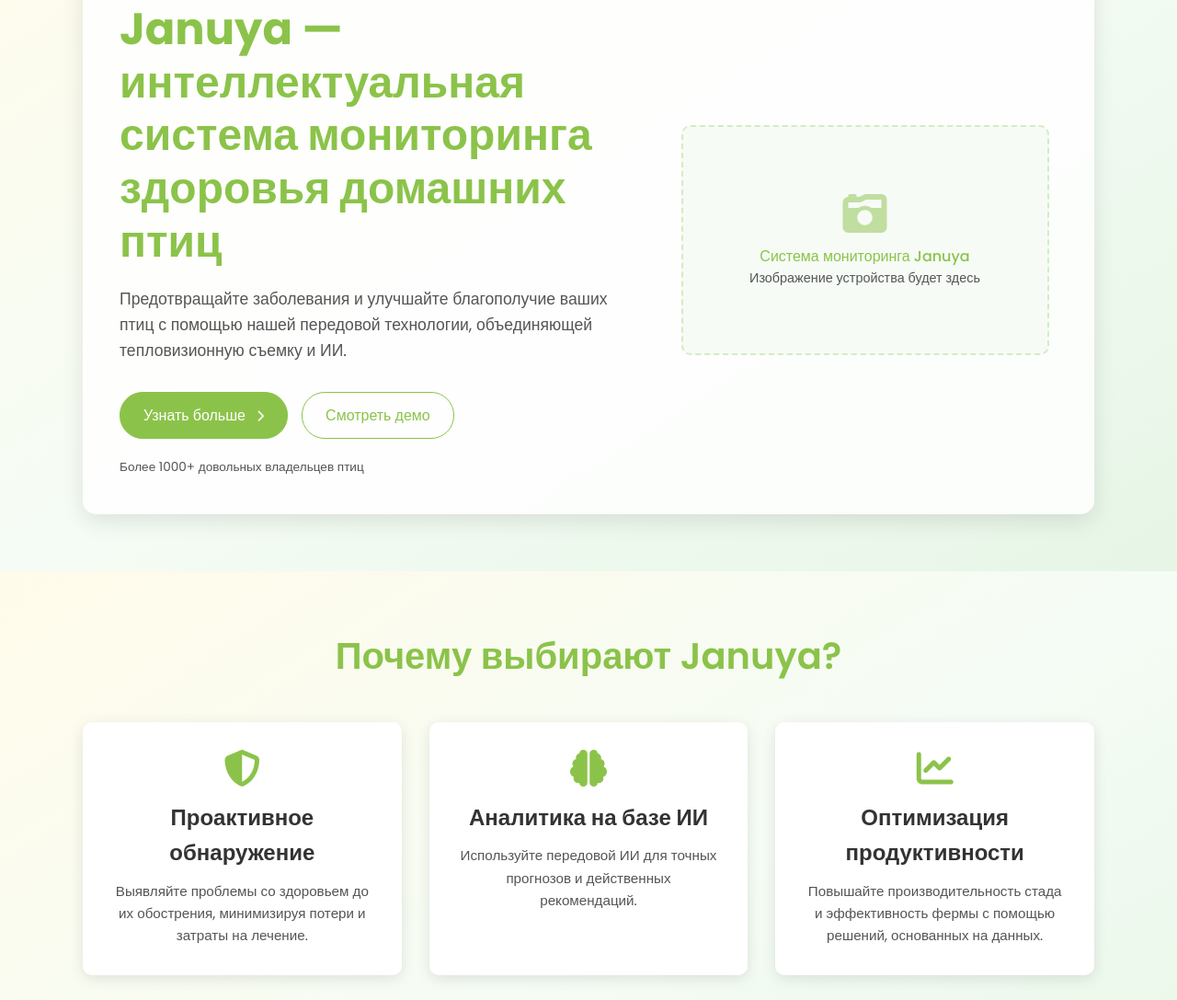
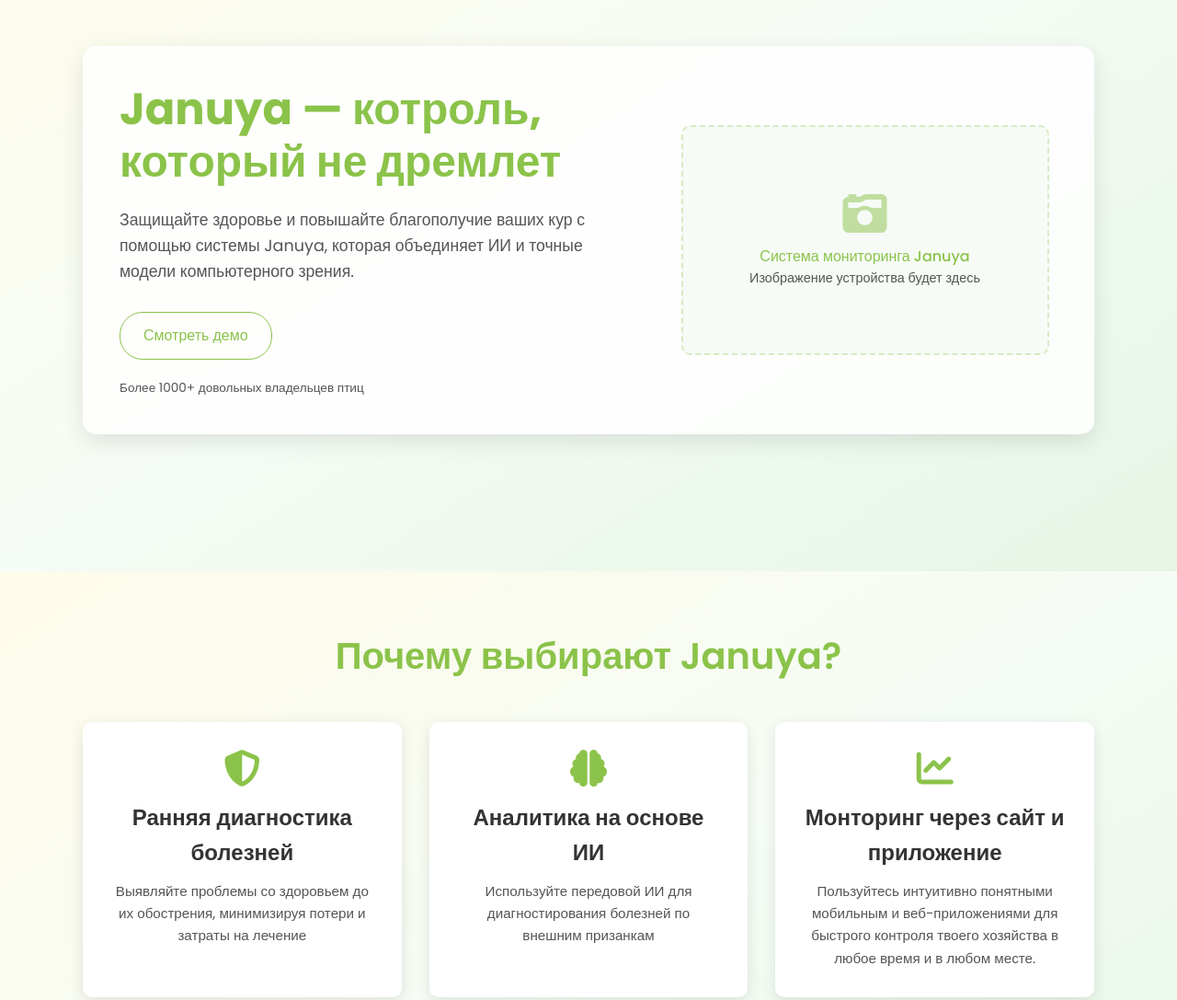
Before and after one commit to mymb12/chick-chick-customer-site, a plain HTML site: page index.html in a window 1280 px wide. Shown: the part 179-1266 px from the top of the page at 92% size. Drawn offline with Linux system fonts and the light colour scheme.

Commit message:
improved ui

```diff
--- a/index.html
+++ b/index.html
@@ -38,19 +38,13 @@
         <div class="hero-content-wrapper">
           <div class="hero-content">
             <div class="hero-text">
-              <h1>
-                Januya — интеллектуальная система мониторинга здоровья домашних
-                птиц
-              </h1>
+              <h1>Januya — котроль, который не дремлет</h1>
               <p>
-                Предотвращайте заболевания и улучшайте благополучие ваших птиц с
-                помощью нашей передовой технологии, объединяющей тепловизионную
-                съемку и ИИ.
+                Защищайте здоровье и повышайте благополучие ваших кур с помощью
+                системы Januya, которая объединяет ИИ и точные модели
+                компьютерного зрения.
               </p>
               <div class="hero-buttons">
-                <a href="#" class="btn btn-primary"
-                  >Узнать больше <i class="fas fa-chevron-right"></i
-                ></a>
                 <a
                   href="http://127.0.0.1:6564"
                   target="_blank"
@@ -81,26 +75,27 @@
           <div class="cards-grid">
             <div class="card">
               <i class="fas fa-shield-alt card-icon"></i>
-              <h3>Проактивное обнаружение</h3>
+              <h3>Ранняя диагностика болезней</h3>
               <p>
                 Выявляйте проблемы со здоровьем до их обострения, минимизируя
-                потери и затраты на лечение.
+                потери и затраты на лечение
               </p>
             </div>
             <div class="card">
               <i class="fas fa-brain card-icon"></i>
-              <h3>Аналитика на базе ИИ</h3>
+              <h3>Аналитика на основе ИИ</h3>
               <p>
-                Используйте передовой ИИ для точных прогнозов и действенных
-                рекомендаций.
+                Используйте передовой ИИ для диагностирования болезней по
+                внешним призанкам
               </p>
             </div>
             <div class="card">
               <i class="fas fa-chart-line card-icon"></i>
-              <h3>Оптимизация продуктивности</h3>
+              <h3>Монторинг через сайт и приложение</h3>
               <p>
-                Повышайте производительность стада и эффективность фермы с
-                помощью решений, основанных на данных.
+                Пользуйтесь интуитивно понятными мобильным и веб-приложениями
+                для быстрого контроля твоего хозяйства в любое время и в любом
+                месте.
               </p>
             </div>
           </div>
@@ -114,9 +109,8 @@
             <div class="feature-text">
               <h3>Мониторинг в реальном времени</h3>
               <p>
-                Постоянное наблюдение за ключевыми показателями здоровья и
-                факторами окружающей среды, предоставление мгновенных оповещений
-                об аномалиях.
+                Постоянное наблюдение за здоровьем и поведением птиц, а также
+                предоставление мгновенных оповещений об отклонениях
               </p>
             </div>
             <div class="feature-image">
@@ -125,11 +119,10 @@
           </div>
           <div class="feature-item reverse">
             <div class="feature-text">
-              <h3>Предиктивная аналитика</h3>
+              <h3>Фиксирование конкретных болезней напрямую</h3>
               <p>
-                Наши ИИ-модели анализируют исторические и текущие данные для
-                прогнозирования потенциальных вспышек заболеваний и рисков для
-                здоровья.
+                Выявление точных болезней по визуальным признакам(вялость, жар и
+                т.д) конкретно указывая на проблему для своевременной реакции.
               </p>
             </div>
             <div class="feature-image">
@@ -138,11 +131,8 @@
           </div>
           <div class="feature-item">
             <div class="feature-text">
-              <h3>Настраиваемые оповещения</h3>
-              <p>
-                Настройте персональные оповещения для критических событий, чтобы
-                всегда быть в курсе и действовать оперативно.
-              </p>
+              <h3>Моментальное оповещение о возможных болезнях</h3>
+              <p>Составление понятных предупреждений и отчетов о болезнях</p>
             </div>
             <div class="feature-image">
               <img src="image/IMG_0065.jpg" alt="Уведомление об опасности" />
```
